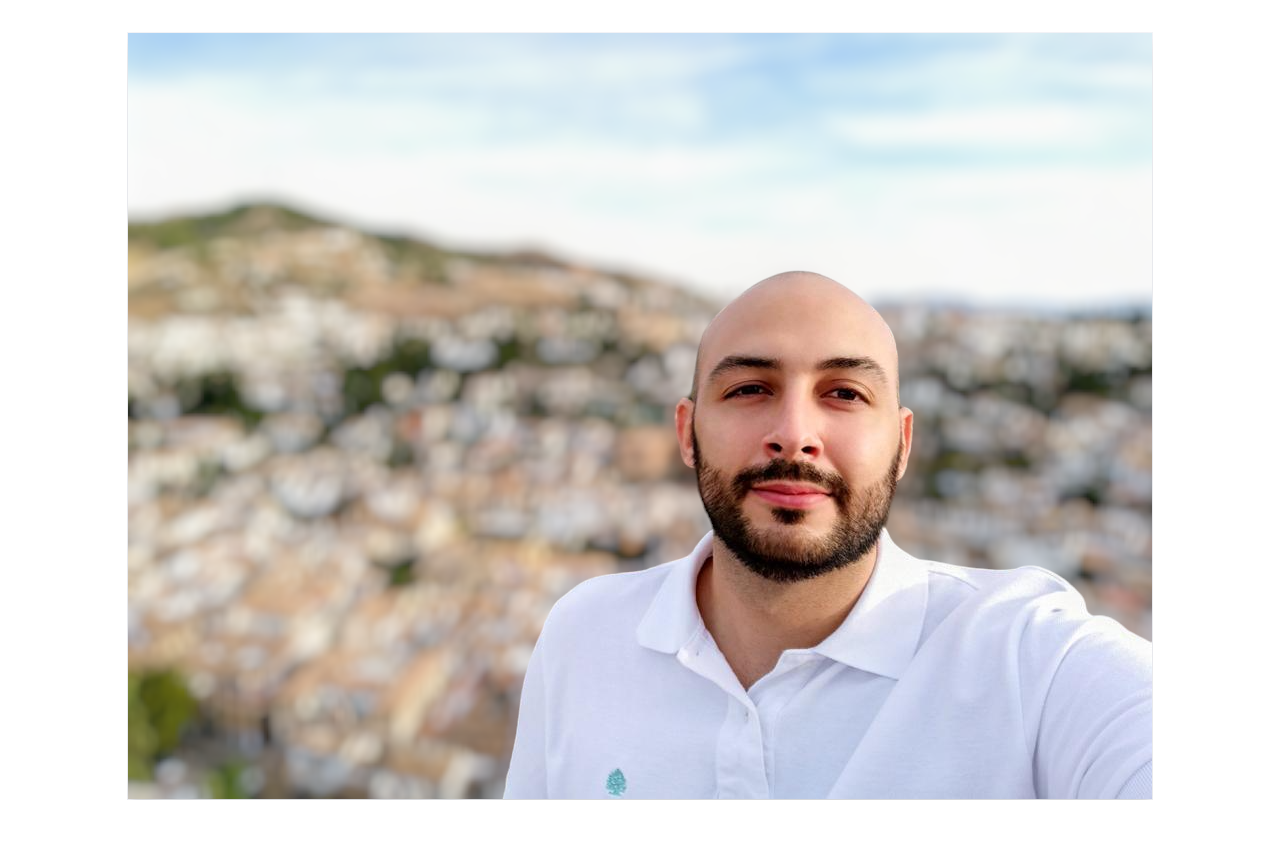
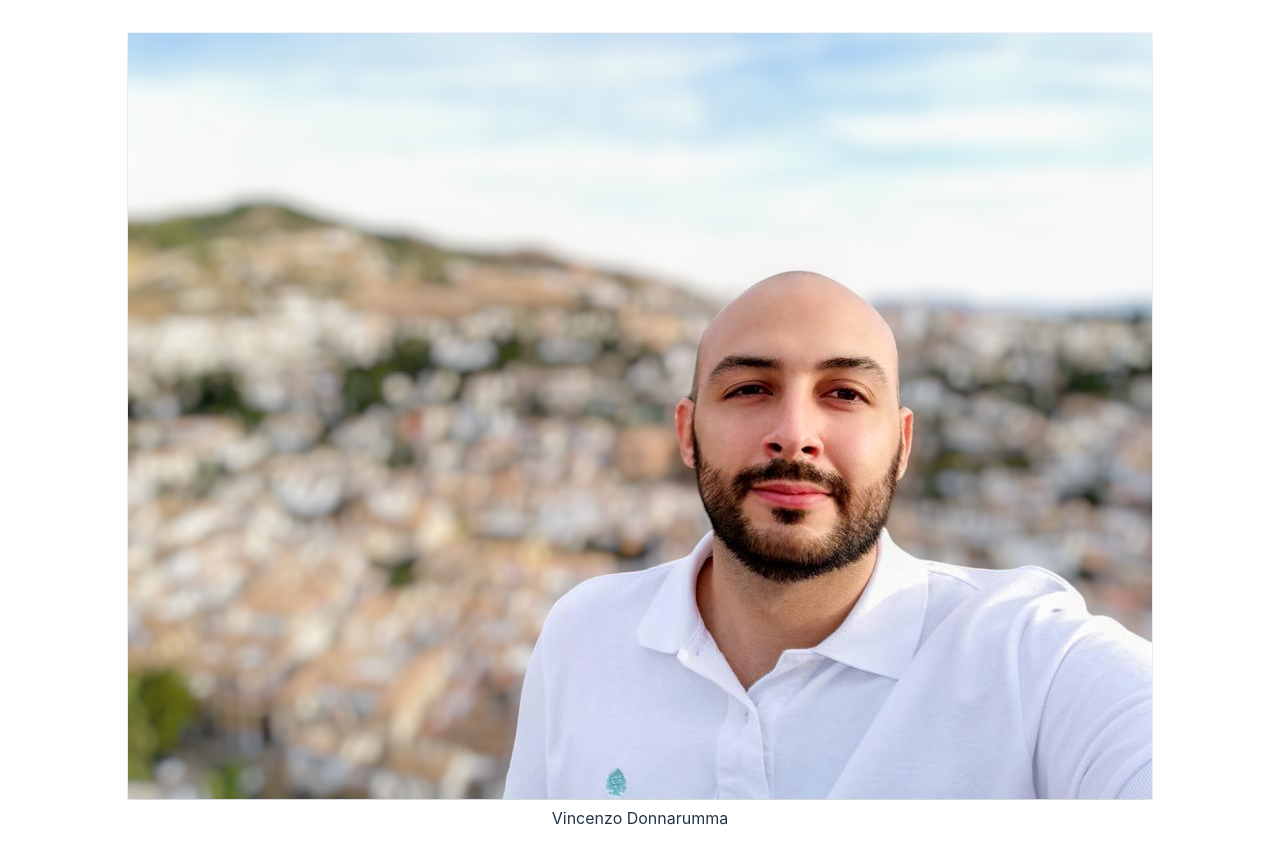
Before and after one commit to vincenzo2202/Portfolio_VincenzoDonnarumma, a React (Vite) app: page / in a window 1280 px wide. Before the commit the page ends 838 px from the top, so only its background shows below. Built offline with nearby package versions, Linux system fonts and the light colour scheme.

Commit message:
Created branch dev

```diff
--- a/src/pages/Home/Home.jsx
+++ b/src/pages/Home/Home.jsx
@@ -7,6 +7,7 @@ export const Home = () => {
         <div className='home-body'>
             <div className='title-home'>
                 <div className='home'><img className=' home' src= {image} alt="home" />  </div>
+                <div className='title-name'>Vincenzo Donnarumma</div>
             </div>
         </div>
     );
```
